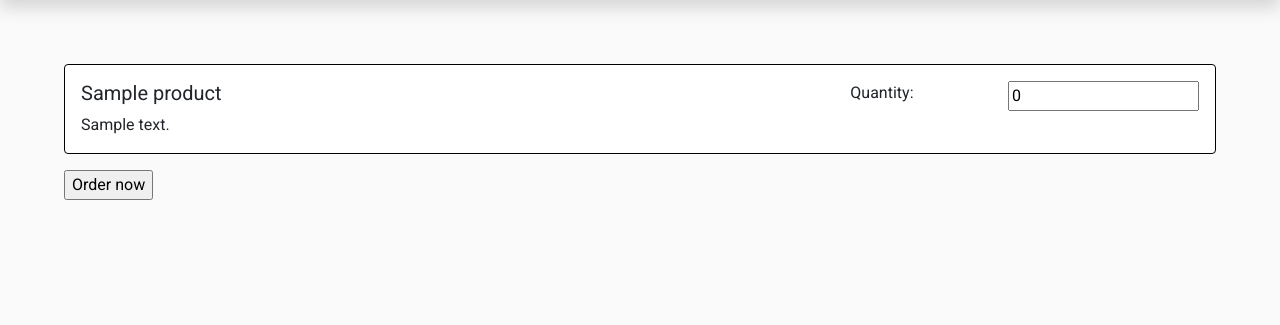
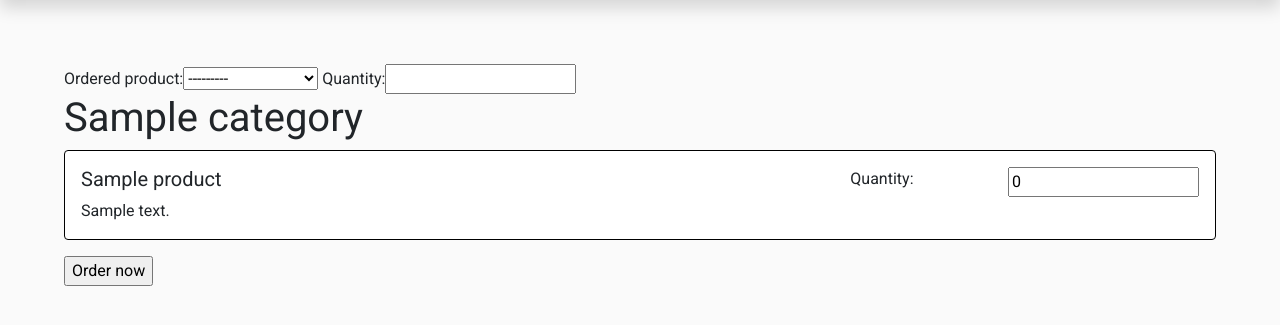
Before and after one commit to SergiGirabet/PyOli, a Django app: template booking_manager/templates/delivery.html in a window 1280 px wide. Shown: the part 62-387 px from the top of the page. Run offline with Django 3.2, Linux system fonts and the light colour scheme; the template is opened without the code that fills it: values that come from a table or form of the project are taken from there, others are empty; tables that the repository leaves empty hold one stand-in row (values such as "Sample post").

Commit message:
first test, making a delivery

```diff
--- a/booking_manager/forms.py
+++ b/booking_manager/forms.py
@@ -3,7 +3,7 @@ from django import forms
 from booking_manager.models import ProductOrder
 
 
-class ProductForm(forms.ModelForm):
+class DeliveryForm(forms.ModelForm):
 
     class Meta:
         model = ProductOrder
--- a/booking_manager/models.py
+++ b/booking_manager/models.py
@@ -39,6 +39,9 @@ class Product(models.Model):
     stock = models.IntegerField()
     modifiable = models.BooleanField()
 
+    class Meta:
+        ordering = ["product_category"]
+
     def __str__(self):
         return self.name
 
--- a/booking_manager/templates/delivery.html
+++ b/booking_manager/templates/delivery.html
@@ -2,8 +2,12 @@
 {% block content %}
     <div class="row p-3">
         <form method="POST">
+            {{ form }}
             {% csrf_token %}
-            {% for product in products %}
+            {% regroup products by product_category as products_by_category %}
+            {% for product_group in products_by_category %}
+                <h1>{{ product_group.grouper }}</h1>
+                {% for product in product_group.list %}
                     <div class="pb-3">
                         <div class="card col" style="border: 1px solid black">
                             <div class="card-body">
@@ -14,8 +18,10 @@
                                     </div>
                                     <div class="col text-end">
                                         <div class="row">
-                                        <div class="col"><label for="{{ product.id }}"><a>Quantity: </a></label></div>
-                                        <div class="col"><input type="number" id="{{ product.id }}" value="0"></div>
+                                            <div class="col">
+                                                <label for="{{ product.id }}"><a>Quantity: </a></label>
+                                            </div>
+                                            <div class="col"><input type="number" id="{{ product.id }}" name="{{ product.id }}" value="0" min="0"></div>
                                         </div>
                                     </div>
                                 </div>
@@ -23,6 +29,7 @@
                         </div>
                     </div>
                 {% endfor %}
+            {% endfor %}
             <input class="button" type="submit" value="Order now">
         </form>
     </div>
```
Also changed, not shown: booking_manager/views.py (+22 -4 lines). Lines whose indentation alone changed are shown as unchanged.
